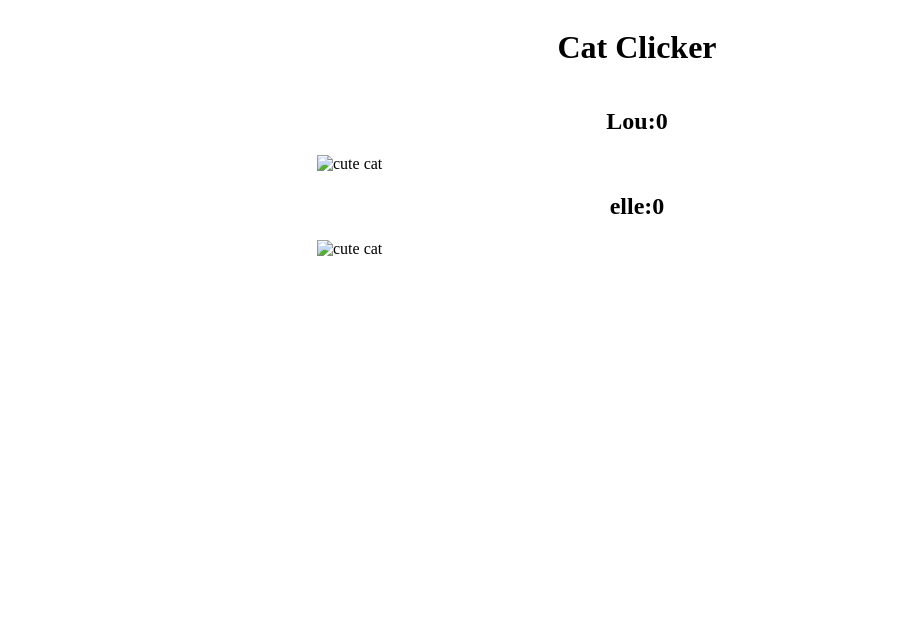
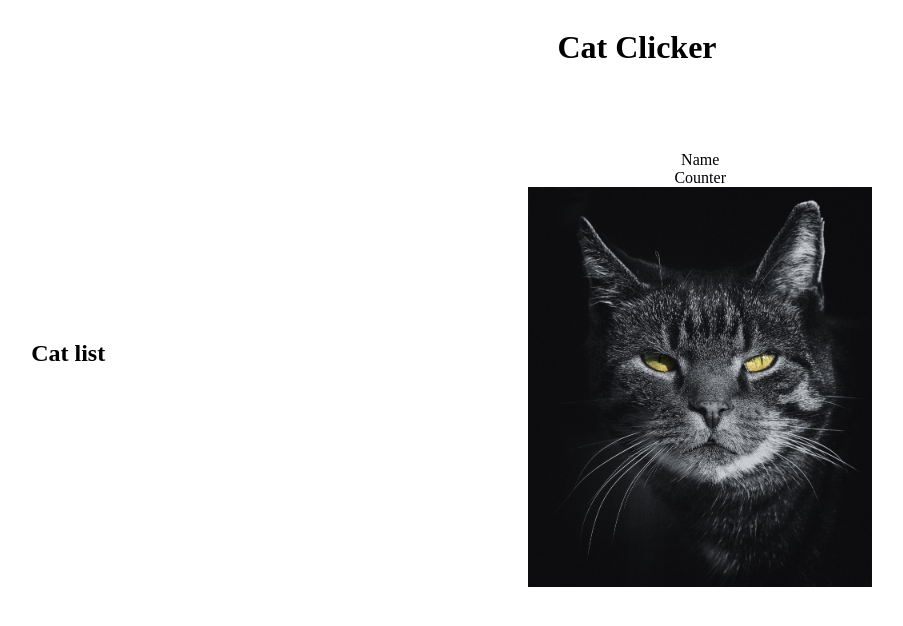
Before and after one commit to mariam-fouad/cat-clicker, a plain HTML site: page index.html in a window 1280 px wide. Shown: the whole page, without its empty margins (3-906 px from the left). Drawn offline with Linux system fonts and the light colour scheme.

Commit message:
change the layout of the html

```diff
--- a/css/style.css
+++ b/css/style.css
@@ -1,6 +1,10 @@
 .container{
     display: flex;
     flex-flow: column;
+}
+
+.container-row{
+    display: flex;
 }
 
 .container *{
@@ -8,8 +12,20 @@
     justify-content: center;
 }
 
-.cat{
-    width: 50vw;
+.cats{
+    margin-top: 5%;
+}
+
+.list{
+    width: 10%;
+}
+
+.area{
+    width: 90%;
+}
+
+.cat-area{
+    height: 50vh;
     cursor: pointer;
-    margin: auto;
+    margin: 0  auto;
 }
--- a/index.html
+++ b/index.html
@@ -9,11 +9,19 @@
 <body>
     <div class="container">
         <h1>Cat Clicker</h1>
-        <h2><span class="cat1-name"></span> : <span class="cat1-counter">0</span></h2>
-        <img src="assets/cat.jpg" class="cat cat1-img" alt="cute cat">
+        <div class="cats">
+            <div class="container list">
+                <h2>Cat list</h2>
+                <ul>
+                </ul>
+            </div>
+            <div class="container area">
+                <span class="cat-name">Name</span>
+                <span class="cat-counter">Counter</span>
+                <img src="assets/loading-cat.jpg" class="cat-area" alt="cat waiting">
+            </div>
 
-        <h2><span class="cat2-name"></span> : <span class="cat2-counter">0</span></h2>
-        <img src="assets/cat2.jpg" class="cat cat2-img" alt="cute cat">
+        </div>
     </div>
 <script src="src/catClicker.js"></script>
 </body>
```
Also changed, not shown: assets/loading-cat.jpg (added), 1 other file.
